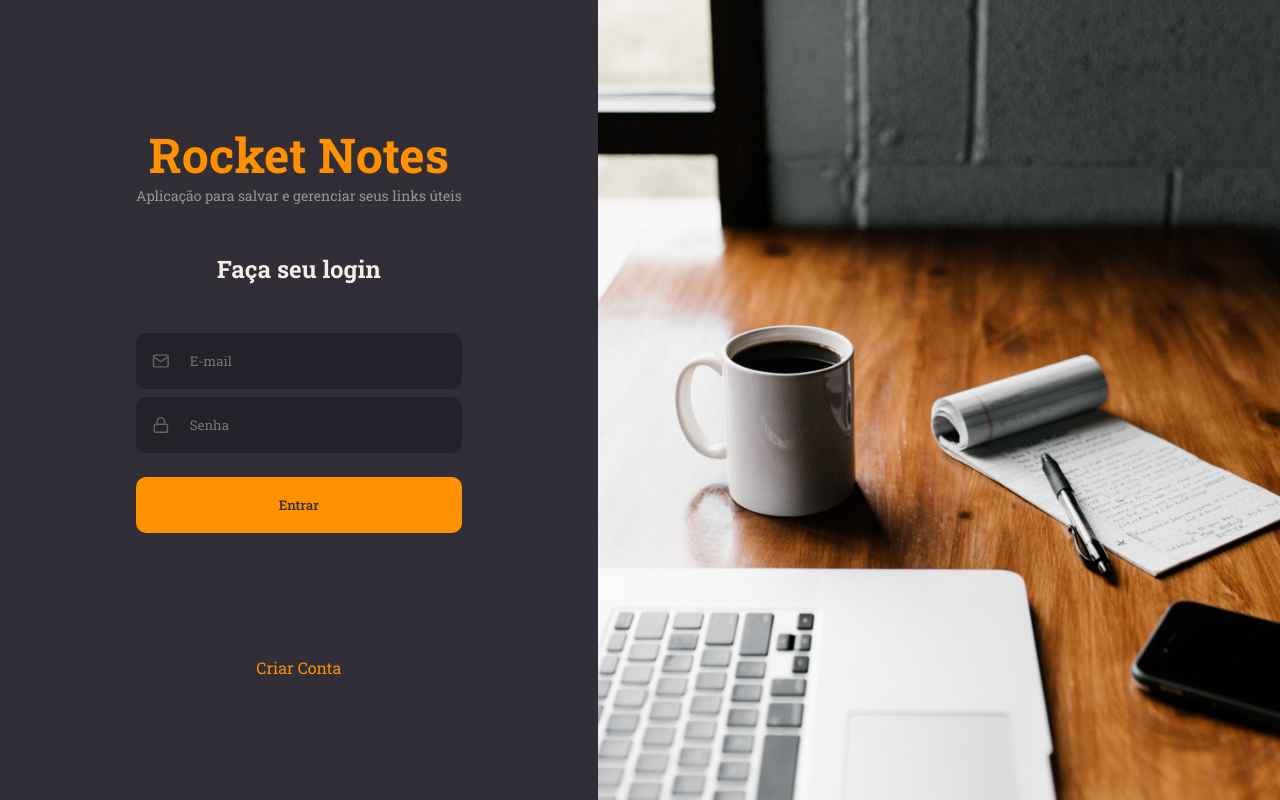
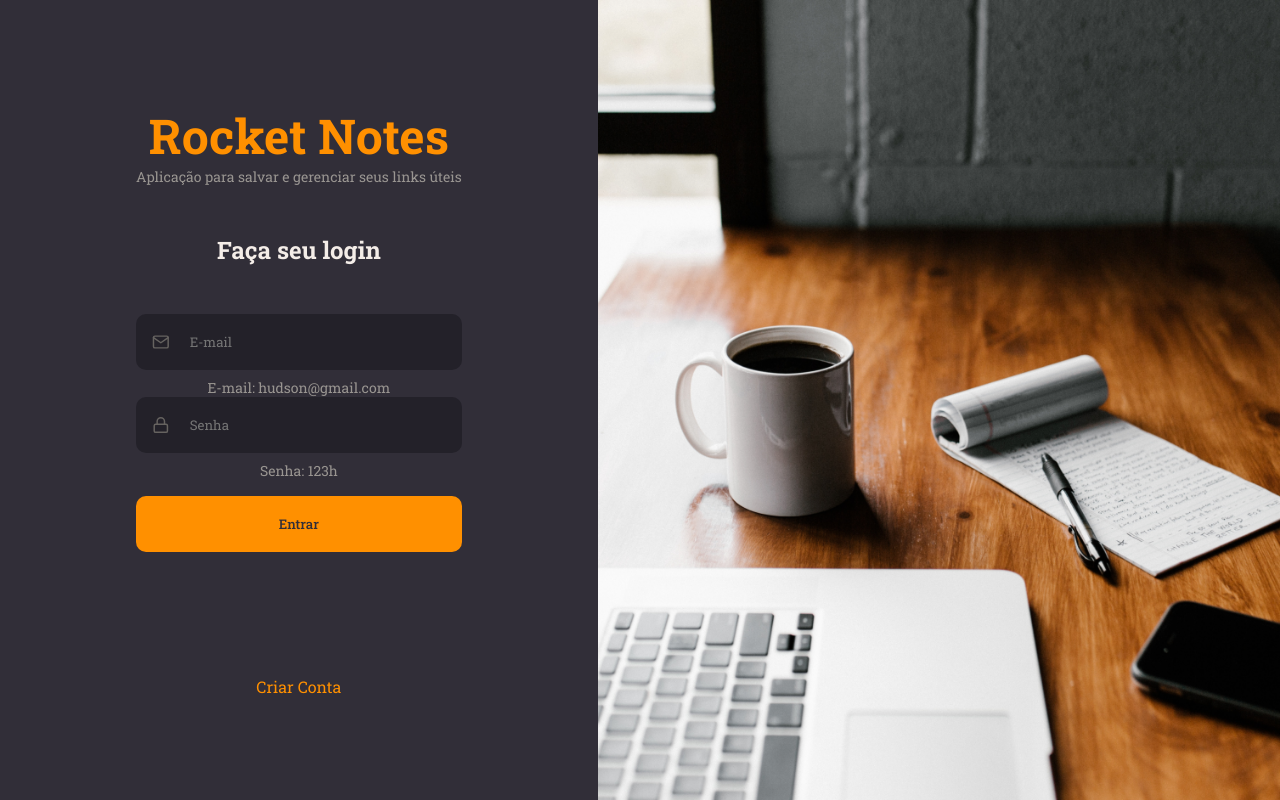
Before and after one commit to HudsonSena/rocketNotesFrontEndSena, a React (Vite) app: page / in a window 1280 px wide. Built offline with nearby package versions, Linux system fonts and the light colour scheme.

Commit message:
Update index.jsx

```diff
--- a/src/pages/SignIn/index.jsx
+++ b/src/pages/SignIn/index.jsx
@@ -31,12 +31,16 @@ export function SignIn(){
                     onChange={e => setEmail(e.target.value)}
                 />
 
+                <p>E-mail: hudson@gmail.com</p>
+
                 <Input
                     placeholder="Senha"
                     type="password"
                     icon={FiLock}
                     onChange={e => setPassword(e.target.value)}
                 />
+
+                <p>Senha: 123h</p>
 
                 <Button title="Entrar" onClick={handleSignIn} />
 
```
